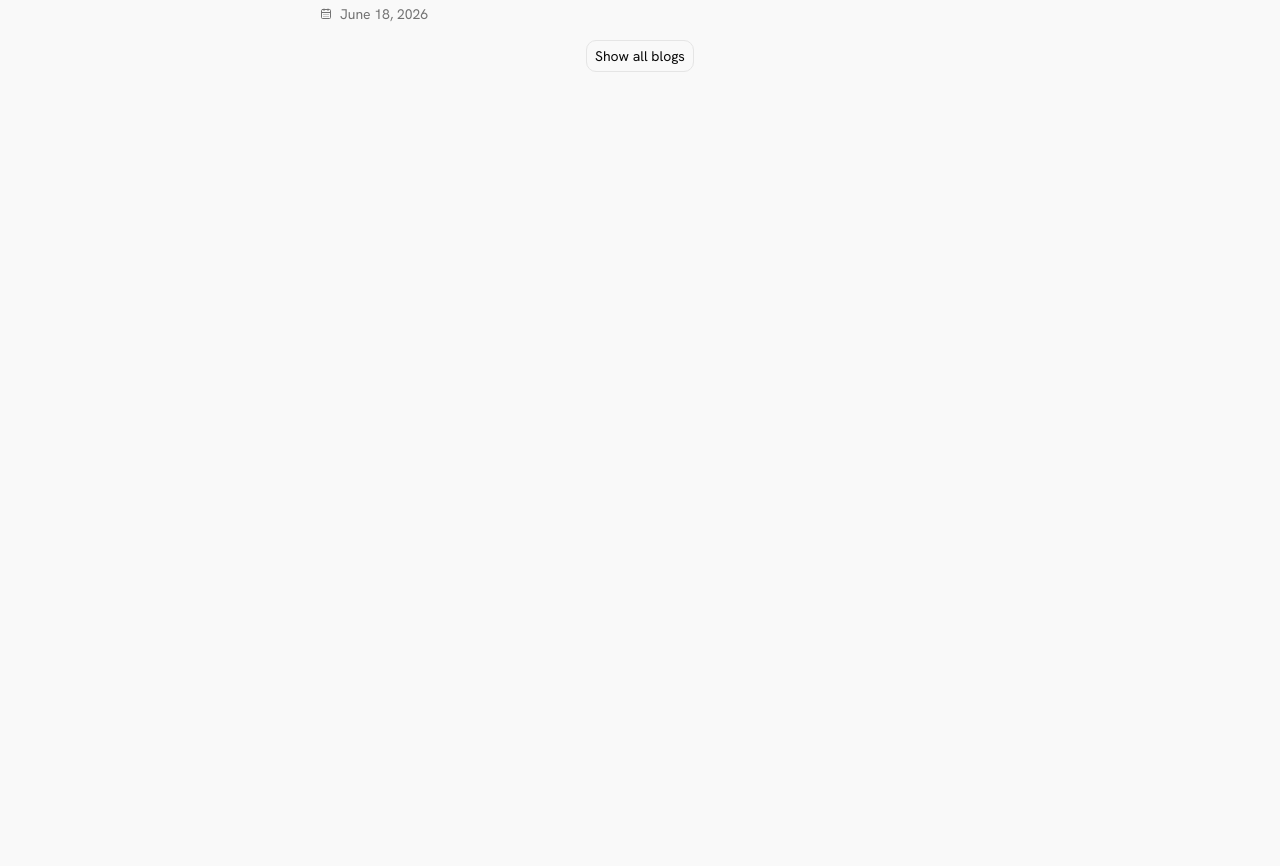
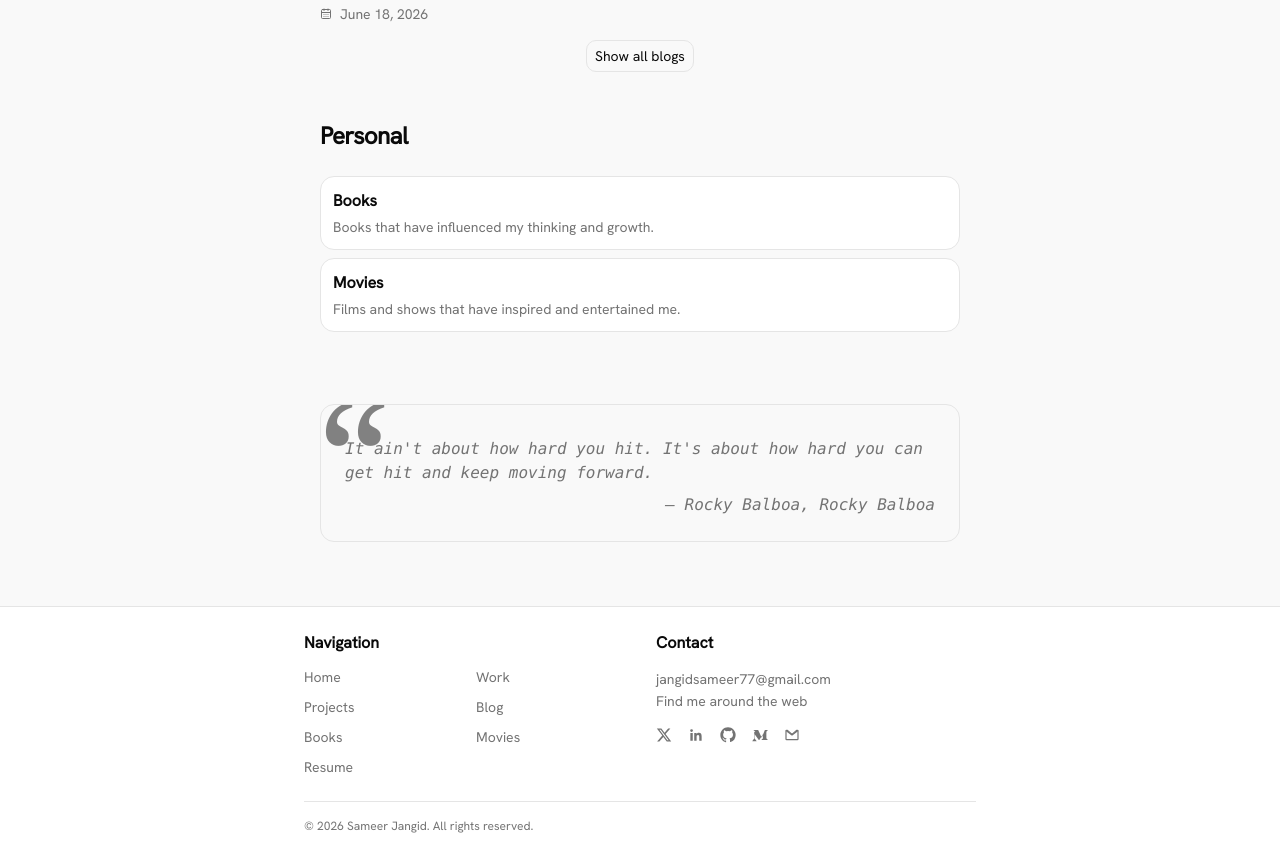
Before and after one commit to SAM129EER/portfolio, a Next.js app: page / in a window 1280 px wide. Shown: the part 928-1794 px from the top of the page. Before the commit the page ends 1016 px from the top, so only its background shows below. Built offline with nearby package versions, Linux system fonts and the light colour scheme.

Commit message:
implemented footer

```diff
--- a/app/layout.tsx
+++ b/app/layout.tsx
@@ -4,6 +4,7 @@ import { cn } from "@/lib/utils"
 import { Navbar } from "@/components/Common/navbar"
 import { TooltipProvider } from "@/components/ui/tooltip"
 import OnekoCat from "@/components/OnekoCat"
+import { Footer } from "@/components/Common/footer"
 
 export default function RootLayout({
   children,
@@ -17,10 +18,14 @@ export default function RootLayout({
           <TooltipProvider>
             <Navbar />
             <main className={""}>
-
               {children}
               <OnekoCat />
             </main>
+            <Footer />
+            <div
+              aria-hidden="true"
+              className="pointer-events-none fixed inset-x-0 bottom-0 z-50 h-10 border-t border-border/20 bg-background/25 [mask-image:linear-gradient(to_bottom,transparent,black_35%)] backdrop-blur-xl"
+            />
           </TooltipProvider>
         </ThemeProvider>
       </body>
--- a/app/page.tsx
+++ b/app/page.tsx
@@ -1,6 +1,7 @@
 import { Container } from "@/components/Common/container"
 import Blog from "@/components/Home/Blog/Blog";
 import Experience from "@/components/Home/Experience/Experience";
+import Personal from "@/components/Home/Personal/Personal";
 import { Profile } from "@/components/Home/profile/Profile";
 export default function Page() {
   return (
@@ -9,6 +10,7 @@ export default function Page() {
         <Profile />
         <Experience/>
         <Blog/>
+        <Personal/>
       </div>
     </Container>
   )
--- /dev/null
+++ b/components/Common/footer.tsx
@@ -0,0 +1,137 @@
+import Link from "next/link"
+
+import {
+  XIcon,
+  LinkedInIcon,
+  GitHubIcon,
+  MediumIcon,
+  GmailIcon,
+} from "@/components/icons"
+
+import {
+  Tooltip,
+  TooltipContent,
+  TooltipTrigger,
+} from "@/components/ui/tooltip"
+
+import { Container } from "./container"
+
+const navigationLinks = [
+  { label: "Home", href: "/" },
+  { label: "Work", href: "/work" },
+  { label: "Projects", href: "/projects" },
+  { label: "Blog", href: "/blog" },
+  { label: "Books", href: "/books" },
+  { label: "Movies", href: "/movies" },
+  { label: "Resume", href: "/resume" },
+]
+
+const socialLinks = [
+  {
+    name: "X",
+    href: "https://x.com/jangidsameer77",
+    icon: XIcon,
+  },
+  {
+    name: "LinkedIn",
+    href: "https://www.linkedin.com/in/sameerjangid-5501753a0/",
+    icon: LinkedInIcon,
+  },
+  {
+    name: "GitHub",
+    href: "https://github.com/SAM129EER",
+    icon: GitHubIcon,
+  },
+  {
+    name: "Medium",
+    href: "https://medium.com/@jangidsameer77",
+    icon: MediumIcon,
+  },
+  {
+    name: "Email",
+    href: "mailto:jangidsameer77@gmail.com",
+    icon: GmailIcon,
+  },
+]
+
+export function Footer() {
+  return (
+    <footer className="mt-16 pb-6 border-t bg-card">
+      <Container>
+        <div className="space-y-6  pt-6">
+          <div className="grid grid-cols-2 gap-8">
+            {/* Navigation */}
+            <div className="space-y-3">
+              <h3 className="text-md font-semibold">Navigation</h3>
+
+              <nav
+                aria-label="Footer navigation"
+                className="grid grid-cols-2 gap-x-6 gap-y-2.5"
+              >
+                {navigationLinks.map((link) => (
+                  <Link
+                    key={link.label}
+                    href={link.href}
+                    className="text-sm text-muted-foreground transition-colors hover:text-foreground"
+                  >
+                    {link.label}
+                  </Link>
+                ))}
+              </nav>
+            </div>
+
+            {/* Contact */}
+            <div className="space-y-3">
+              <h3 className="text-md font-semibold">Contact</h3>
+
+              <Link
+                href="mailto:jangidsameer77@gmail.com"
+                className="text-sm break-words text-muted-foreground transition-colors hover:text-foreground"
+              >
+                jangidsameer77@gmail.com
+              </Link>
+
+              <p className="text-sm text-muted-foreground">
+                Find me around the web
+              </p>
+
+              <nav
+                aria-label="Social links"
+                className="flex flex-wrap items-center gap-4 pt-1"
+              >
+                {socialLinks.map(({ name, href, icon: Icon }) => (
+                  <Tooltip key={name}>
+                    <TooltipTrigger>
+                      <Link
+                        href={href}
+                        aria-label={name}
+                        target={href.startsWith("http") ? "_blank" : undefined}
+                        rel={
+                          href.startsWith("http")
+                            ? "noopener noreferrer"
+                            : undefined
+                        }
+                        className="text-muted-foreground transition-colors hover:text-foreground"
+                      >
+                        <Icon className="size-4" />
+                      </Link>
+                    </TooltipTrigger>
+
+                    <TooltipContent>{name}</TooltipContent>
+                  </Tooltip>
+                ))}
+              </nav>
+            </div>
+          </div>
+
+          {/* Copyright */}
+          <div className="border-t pt-4 mb-2">
+            <p className="text-xs text-muted-foreground">
+              © {new Date().getFullYear()} Sameer Jangid. All rights reserved.
+            </p>
+          </div>
+        </div>
+      </Container>
+    </footer>
+  )
+}
--- /dev/null
+++ b/components/Home/profile/SkillsMarque.tsx
@@ -0,0 +1,9 @@
+import React from 'react'
+
+const SkillsMarque = () => {
+  return (
+    <div>SkillsMarque</div>
+  )
+}
+
+export default SkillsMarque
--- /dev/null
+++ b/components/ui/neon-edge-button.tsx
@@ -0,0 +1,61 @@
+import React from 'react';
+import { Zap } from 'lucide-react';
+import { cn } from '../../lib/utils';
+
+export interface NeonEdgeButtonProps extends React.ButtonHTMLAttributes<HTMLButtonElement> {
+  children?: React.ReactNode;
+  speed?: number;
+  glow?: boolean;
+}
+
+export const NeonEdgeButton: React.FC<NeonEdgeButtonProps> = ({
+  children = 'Deploy preview',
+  speed = 1,
+  glow = true,
+  className,
+  ...props
+}) => {
+  const duration = `${3 / speed}s`;
+
+  return (
+    <button
+      type="button"
+      className={cn(
+        'focus-ring group relative inline-flex min-h-11 items-center justify-center overflow-hidden rounded-[10px] p-[1px] text-sm font-medium text-[#FAFAFA] transition-all cursor-pointer active:scale-[0.98]',
+        glow && 'shadow-[0_0_24px_-10px_rgba(255,255,255,0.4)]',
+        className
+      )}
+      {...props}
+    >
+      <style>{`
+        @keyframes easyui-neon-rotate {
+          0% { transform: rotate(0deg); }
+          100% { transform: rotate(360deg); }
+        }
+        @media (prefers-reduced-motion: reduce) {
+          .easyui-neon-beam { animation: none !important; opacity: 0.4 !important; }
+        }
+      `}</style>
+
+      {/* Dynamic Animated Border Beam */}
+      <span
+        aria-hidden="true"
+        className="pointer-events-none absolute -inset-[200%] overflow-hidden"
+      >
+        <span
+          className="easyui-neon-beam absolute inset-0 block"
+          style={{
+            background: 'conic-gradient(from 0deg at 50% 50%, transparent 0deg, transparent 280deg, rgba(255,255,255,0.85) 340deg, transparent 360deg)',
+            animation: `easyui-neon-rotate ${duration} linear infinite`,
+          }}
+        />
+      </span>
+
+      {/* Button Interior Surface */}
+      <span className="relative z-10 inline-flex min-h-[42px] w-full items-center justify-center gap-2 rounded-[9px] bg-[#050505] px-5 py-2.5 transition-colors group-hover:bg-[#0B0B0B]">
+        <Zap className="h-4 w-4 text-[#E5E5E5] transition-transform duration-300 group-hover:scale-110" />
+        <span className="select-none">{children}</span>
+      </span>
+    </button>
+  );
+};
```
